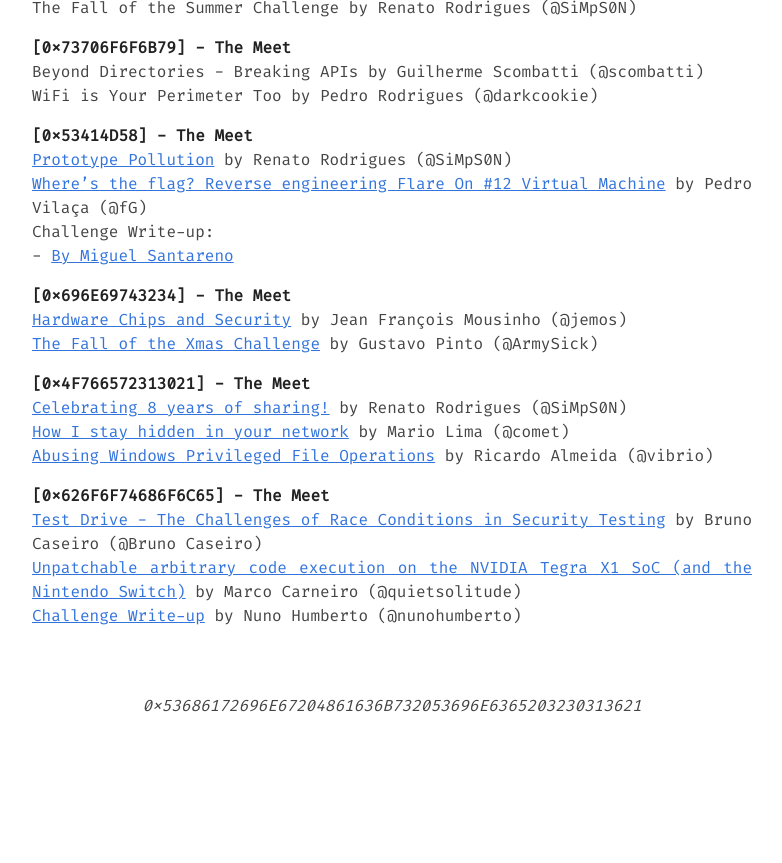
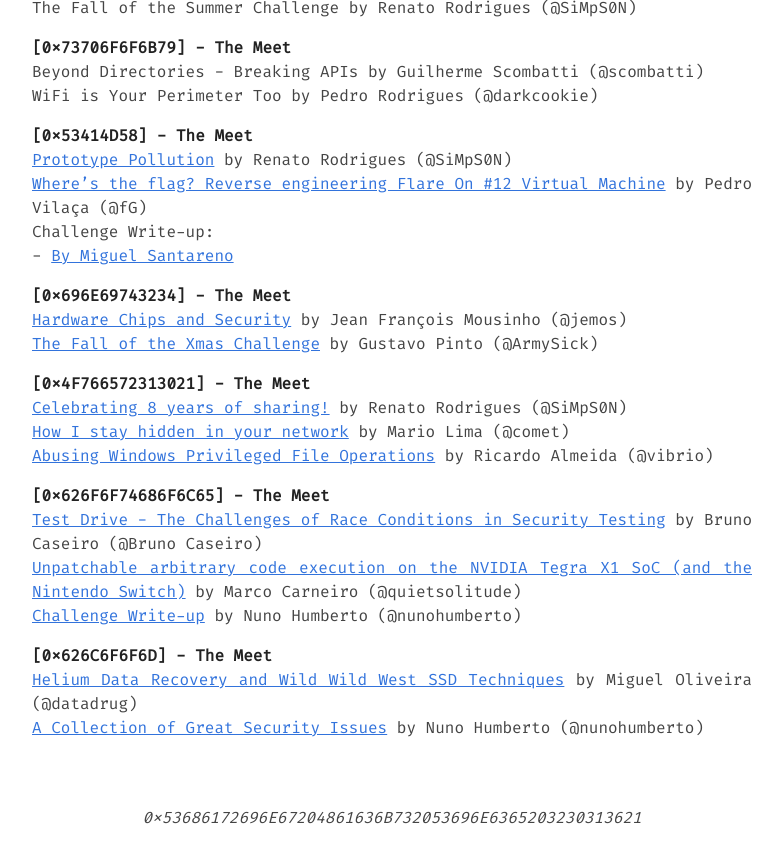
Before and after one commit to 0xOPOSEC/0xOPOSEC.github.io, a Jekyll site: the page built from talks.md, in a window 1280 px wide and 900 px high, scrolled down 7580 px. Shown: the top 863 px of the window, without its empty margins (248-1030 px from the left). Built offline with Jekyll 4.4.1, drawn with Linux system fonts in a browser that asks for light colours; before the commit the page ends 8368 px from its top, so only the background shows below that.

Commit message:
Add 0x626C6F6F6D Materials

```diff
--- a/talks.md
+++ b/talks.md
@@ -330,3 +330,7 @@ Challenge Write-up:
 [Test Drive - The Challenges of Race Conditions in Security Testing](https://www.dropbox.com/scl/fi/0wesv4t8aqaymlvg3ngi0/Test-Drive-The-Challenges-of-Race-Conditions-in-Security-Testing-by-Bruno-Caseiro.pdf?rlkey=j4tgz4ewfxkmjpqipcthzkp2g&dl=1) by Bruno Caseiro (@Bruno Caseiro)
 [Unpatchable arbitrary code execution on the NVIDIA Tegra X1 SoC (and the Nintendo Switch)](https://www.dropbox.com/scl/fi/0osi2eq5z6o2xh22uvafx/Unpatchable-arbitrary-code-execution-on-the-NVIDIA-Tegra-X1-SoC-and-the-Nintendo-Switch-by-Marco-Carneiro.pdf?rlkey=dnv34jp1z2v6laez8ndwlvjei&dl=1) by Marco Carneiro (@quietsolitude)
 [Challenge Write-up](https://www.dropbox.com/scl/fi/w0r38nxexcn6va03qqxpi/Challenge-Write-up-by-Nuno-Humberto.mp4?rlkey=031xj9ixyckcty6yweamxj7t2&dl=1) by Nuno Humberto (@nunohumberto)
+
+**\[0x626C6F6F6D\] - The Meet**
+[Helium Data Recovery and Wild Wild West SSD Techniques](https://www.dropbox.com/scl/fi/9oscvn1y48feehjxbjrlv/Helium-Data-Recovery-and-Wild-Wild-West-SSD-Techniques-by-Miguel-Oliveira-datadrug.pdf?rlkey=phd8mtdb6l8fxg40g584pw936&st=jf8stidr&dl=1) by Miguel Oliveira (@datadrug)
+[A Collection of Great Security Issues](https://www.dropbox.com/scl/fi/fp5cgnj2wnoznrwd2x79q/A-Collection-of-Great-Security-Issues-by-Nuno-Humberto-nunohumberto.pdf?rlkey=4kcpw40xjthok1djupb0r1x7t&st=mzwlcl5p&dl=1) by Nuno Humberto (@nunohumberto)
```
